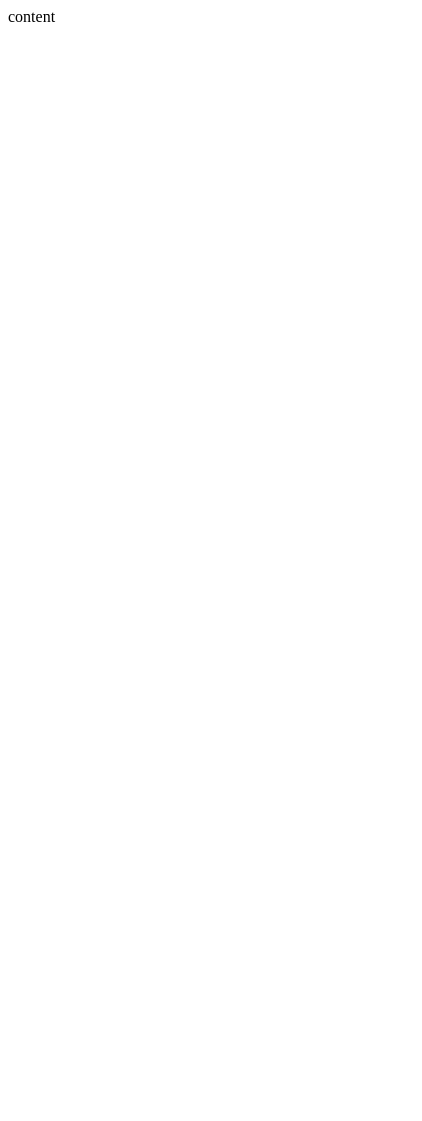
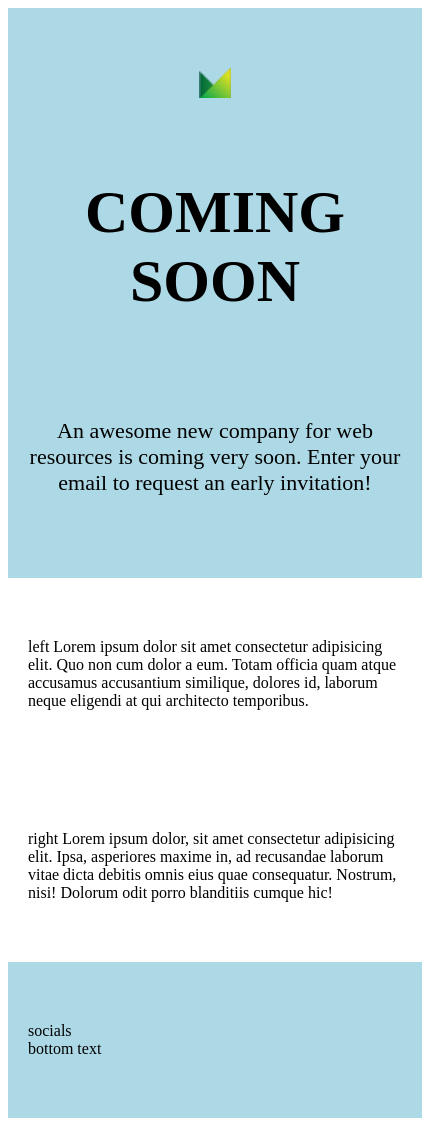
Before and after one commit to aurimas1551/Bit-03-forms, a website: page index.html in a window 390 px wide. Shown: the whole page, 422 px wide, since content can reach past the window. Before the commit the page ends 844 px from the top, so only its background shows below. Drawn offline with Linux system fonts and the light colour scheme.

Commit message:
Layout with some content

```diff
--- /dev/null
+++ b/css/base/base.css
@@ -0,0 +1,3 @@
+.bg-lightblue {
+    background-color: lightblue;
+}
--- /dev/null
+++ b/css/base/layout.css
@@ -0,0 +1,62 @@
+.container {
+    width: 100%;
+    padding-top: 60px;
+    padding-bottom: 60px;
+}
+
+.container > .row {
+    display: flex;
+    justify-content: space-between;
+    flex-wrap: wrap;
+    gap: 60px 0;
+    width: 1000px;
+    margin-left: calc(50% - 500px);
+}
+
+.container > .short-row {
+    width: 600px;
+    margin-left: calc(50% - 300px);
+}
+
+.container > .row > .left {
+    width: 50%;
+}
+.container > .row > .right {
+    width: 40%;
+}
+
+@media (max-width: 1100px) {
+    .container > .row {
+        width: 800px;
+        margin-left: calc(50% - 400px);
+    }
+}
+
+@media (max-width: 900px) {
+    .container > .row {
+        width: 600px;
+        margin-left: calc(50% - 300px);
+    }
+}
+
+@media (max-width: 700px) {
+    .container {
+        padding-left: 20px;
+        padding-right: 20px;
+    }
+
+    .container > .row,
+    .container > .short-row {
+        width: 100%;
+        margin-left: 0;
+    }
+
+    .container > .row > .left {
+        width: 100%;
+        margin-bottom: 60px;
+    }
+
+    .container > .row > .right {
+        width: 100%;
+    }
+}
--- /dev/null
+++ b/css/pages/home.css
@@ -0,0 +1,25 @@
+.container > .hero {
+    display: flex;
+    flex-direction: column;
+    align-items: center;
+    gap: 30px;
+    text-align: center;
+}
+
+.logo {
+    height: 30px;
+}
+
+.main-title {
+    font-size: 60px;
+    text-transform: uppercase;
+}
+
+.main-description {
+    font-size: 22px;
+}
+
+.clock {
+    width: 80%;
+    background-color: pink;
+}
--- a/index.html
+++ b/index.html
@@ -13,8 +13,40 @@
     <link rel="mask-icon" href="./favicon/safari-pinned-tab.svg" color="#5bbad5">
     <meta name="msapplication-TileColor" content="#da532c">
     <meta name="theme-color" content="#ffffff">
+    <!-- base css -->
+    <link rel="stylesheet" href="./css/base/base.css">
+    <link rel="stylesheet" href="./css/base/layout.css">
+    <!-- pages css -->
+    <link rel="stylesheet" href="./css/pages/home.css">
 </head>
+
 <body>
-    content
+    <section class="container bg-lightblue">
+        <div class="short-row hero">
+            <img class="logo" src="./img/logo.png" alt="Logo">
+            <h1 class="main-title">Coming soon</h1>
+            <p class="main-description">An awesome new company for web resources is coming very soon. Enter your email to request an early invitation!</p>
+        </div>
+    </section>
+
+    <section class="container">
+        <div class="row">
+            <div class="left">
+                left Lorem ipsum dolor sit amet consectetur adipisicing elit. Quo non cum dolor a eum. Totam officia quam atque accusamus accusantium similique, dolores id, laborum neque eligendi at qui architecto temporibus.
+            </div>
+            <div class="right">
+                right Lorem ipsum dolor, sit amet consectetur adipisicing elit. Ipsa, asperiores maxime in, ad recusandae laborum vitae dicta debitis omnis eius quae consequatur. Nostrum, nisi! Dolorum odit porro blanditiis cumque hic!
+            </div>
+        </div>
+    </section>
+
+    <footer class="container bg-lightblue">
+        <div class="row">
+            socials
+        </div>
+        <div class="short-row">
+            bottom text
+        </div>
+    </footer>
 </body>
 </html>
```
